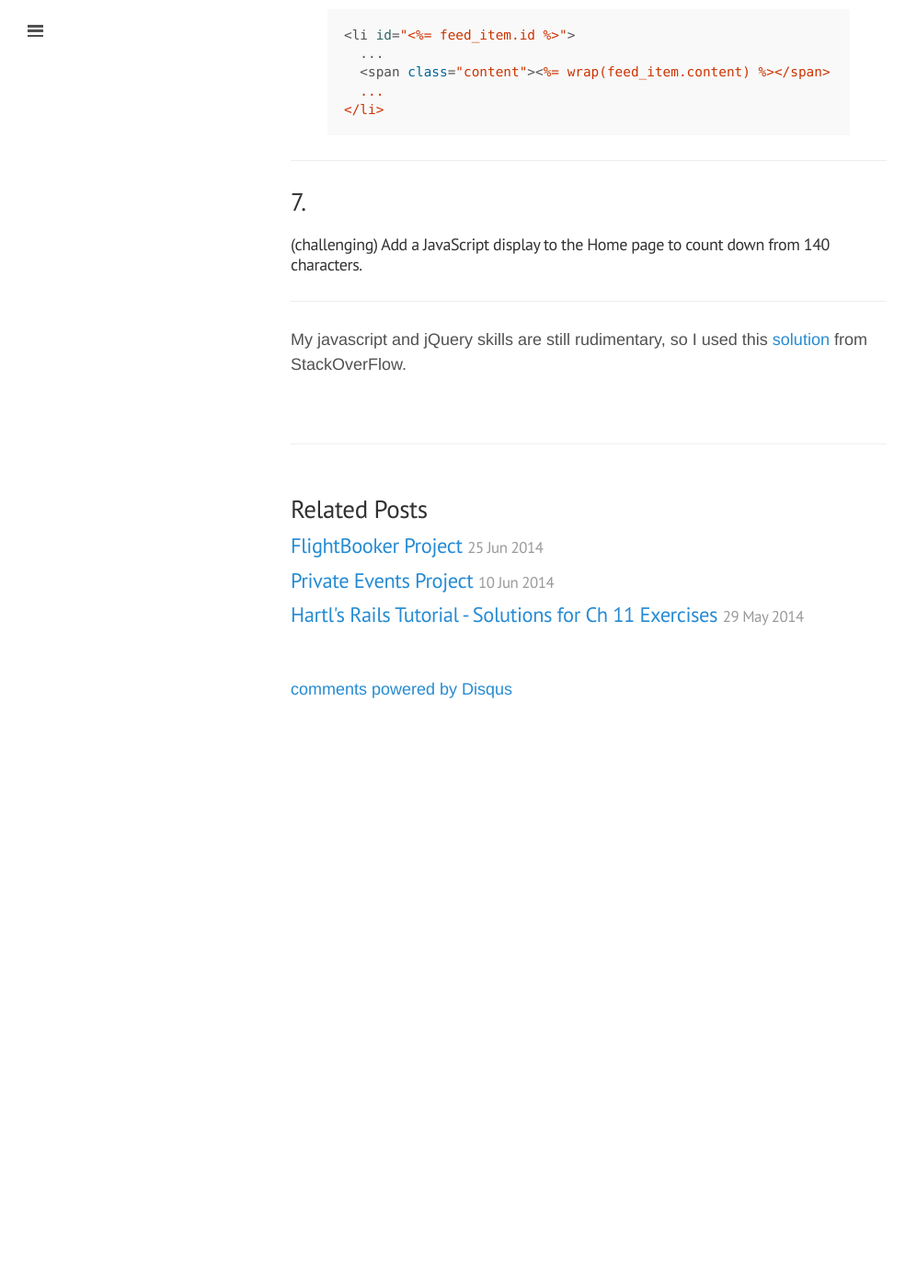
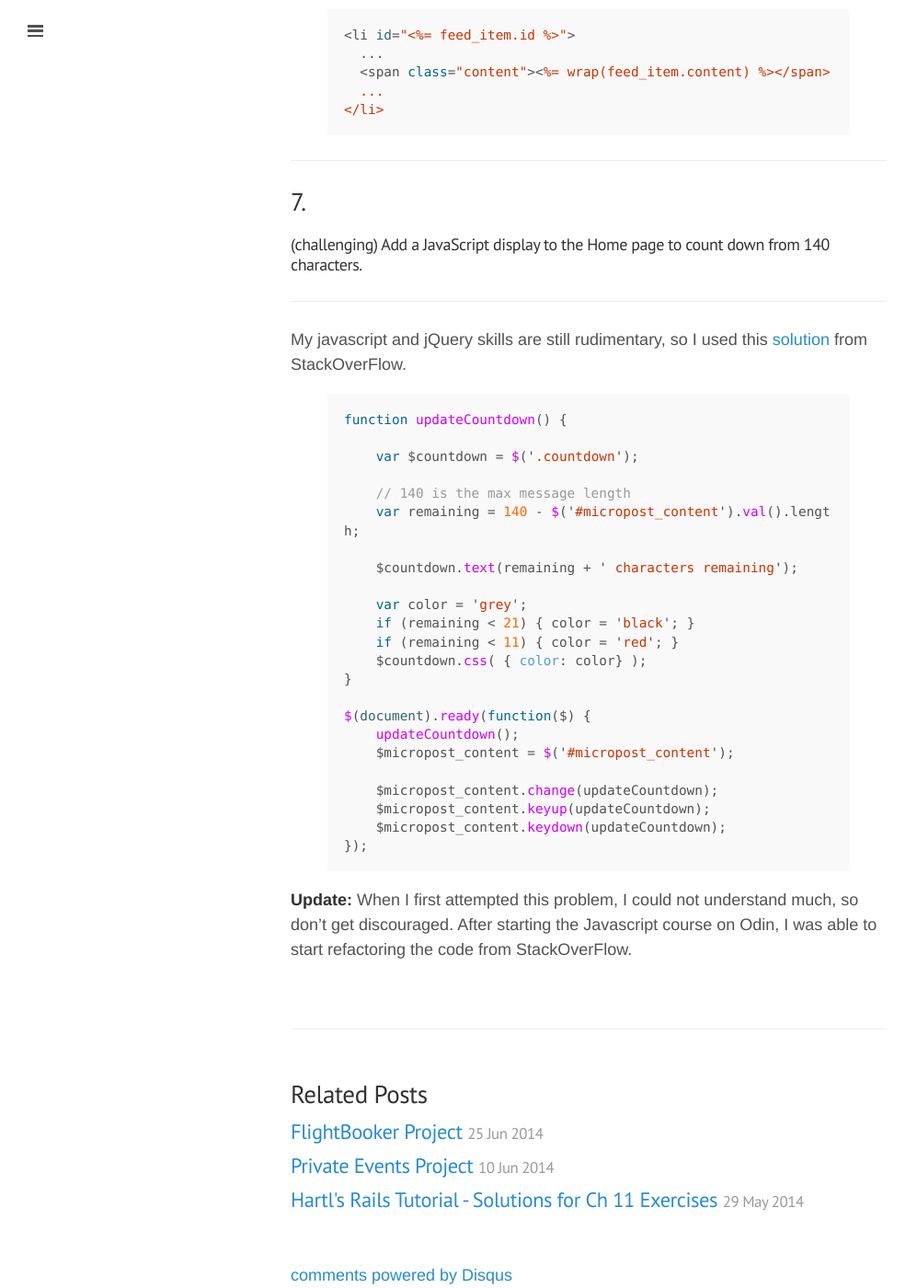
Before and after one commit to Jberczel/jberczel.github.io, a Jekyll site: the page built from _posts/2014-05-26-hartl-solutions-ch-10.md, in a window 1280 px wide and 1400 px high, scrolled down 6103 px. Shown: the whole window at 92% size, without its empty margins (0-997 px from the left). Built offline with Jekyll 4.4.1, drawn with Linux system fonts in a browser that asks for light colours; Markdown is read by kramdown in place of the engine named in the settings; comment, search, counter and statistics services are not loaded; before the commit the page ends 6866 px from its top, so only the background shows below that.

Commit message:
edit with js solution

```diff
--- a/_posts/2014-05-26-hartl-solutions-ch-10.md
+++ b/_posts/2014-05-26-hartl-solutions-ch-10.md
@@ -284,3 +284,31 @@ And in `app/views/shared/_feed_item.html.erb`:
 ---
 
 My javascript and jQuery skills are still rudimentary, so I used this [solution](http://stackoverflow.com/questions/10234939/add-a-javascript-display-to-the-home-page-to-count-down-from-140-characters-ra) from StackOverFlow.
+
+{% highlight js %}
+function updateCountdown() {
+
+    var $countdown = $('.countdown');
+
+    // 140 is the max message length
+    var remaining = 140 - $('#micropost_content').val().length;
+
+    $countdown.text(remaining + ' characters remaining');
+
+    var color = 'grey';
+    if (remaining < 21) { color = 'black'; }
+    if (remaining < 11) { color = 'red'; }
+    $countdown.css( { color: color} );
+}
+
+$(document).ready(function($) {
+    updateCountdown();
+    $micropost_content = $('#micropost_content');
+
+    $micropost_content.change(updateCountdown);
+    $micropost_content.keyup(updateCountdown);
+    $micropost_content.keydown(updateCountdown);
+});
+{% endhighlight %}
+
+**Update:** When I first attempted this problem, I could not understand much, so don't get discouraged.  After starting the Javascript course on Odin, I was able to start refactoring the code from StackOverFlow.
```
